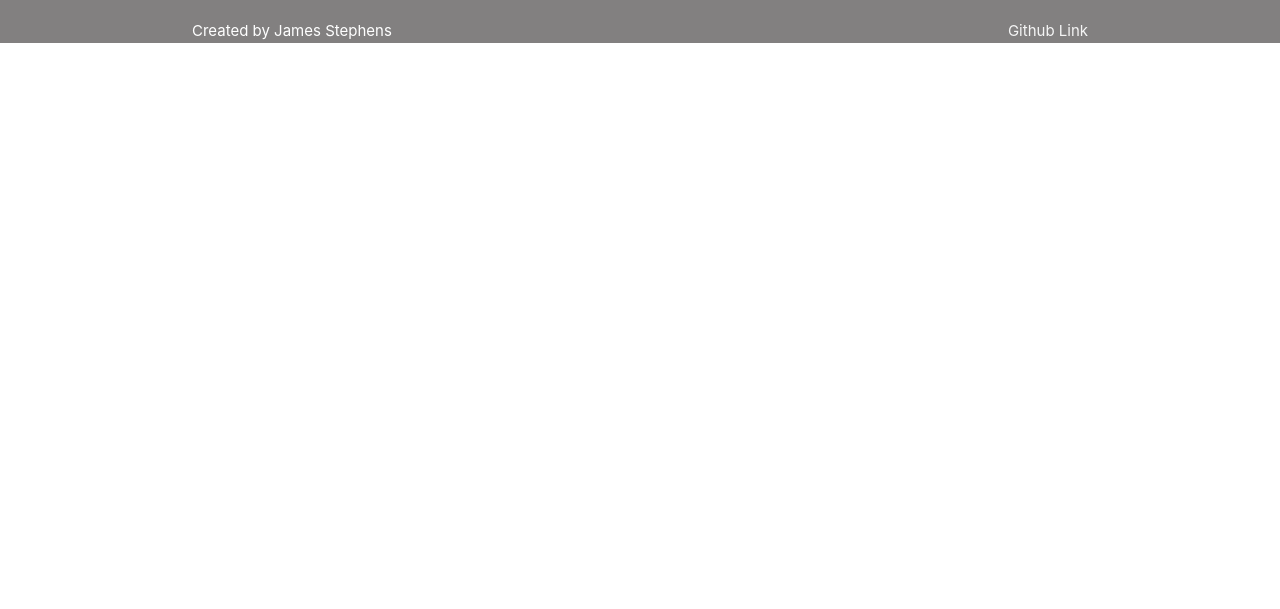
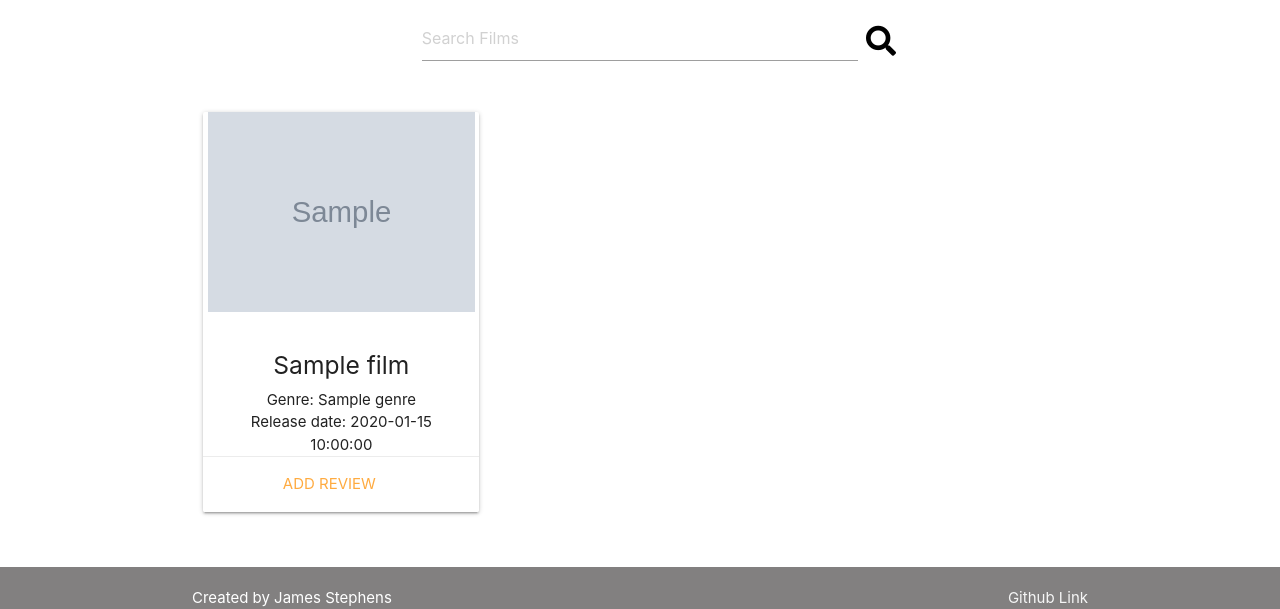
Before and after one commit to DevSteg/film_review_project, a Flask app: page /films in a window 1280 px wide. Shown: the part 240-849 px from the top of the page. Before the commit the page ends 283 px from the top, so only its background shows below. Run offline with Flask 2, Linux system fonts and the light colour scheme; grey boxes marked "Sample" are stand-in pictures; a database or web service that is not in the repository returns one stand-in record (values such as "Sample title"); some libraries are stand-ins or nearby versions.

Commit message:
Add search and films card to films.html

```diff
--- a/app.py
+++ b/app.py
@@ -27,7 +27,8 @@ def index():
 
 @app.route("/films")
 def films():
-    return render_template("films.html")
+    films = mongo.db.films.find()
+    return render_template("films.html", films=films)
 
 
 @app.route("/register", methods=["GET", "POST"])
--- a/templates/films.html
+++ b/templates/films.html
@@ -4,5 +4,34 @@
     <span>Films</span>
 {% endblock %}
 {% block content %}
+    <div class="row">
+        <form action="#" method="POST" class="col s12">
+            <div class="row valign-wrapper center-align">
+                <div class="input-field col s12">
+                    <input type="text" name="search" id="search" minlength="2" placeholder="Search Films" class="validate" required>
+                    <button type="submit" class="prefix search-btn"><i class="fas fa-search"></i></button>
+                </div>
+            </div>
+        </form>
 
+        <div class="top-films row">
+            {% for film in films %}
+                <div class="col s12 m6 l4">
+                    <div class="card medium">
+                        <div class="card-image">
+                            <img src="{{ film.film_img }}" alt="Film Image" class="film-img">
+                        </div>
+                        <div class="card-content center-align">
+                            <h5 class="film-title">{{ film.film_title.capitalize() }}</h5>
+                            <p class="film-genre">Genre: {{ film.genre.capitalize() }}</p>
+                            <p class="film-date">Release date: {{ film.release_date }}</p>
+                        </div>
+                        <div class="card-action center-align">
+                            <a href="#">Add review</a>
+                        </div>
+                    </div>
+                </div>
+            {% endfor %}
+        </div>
+    </div>
 {% endblock %}
```
